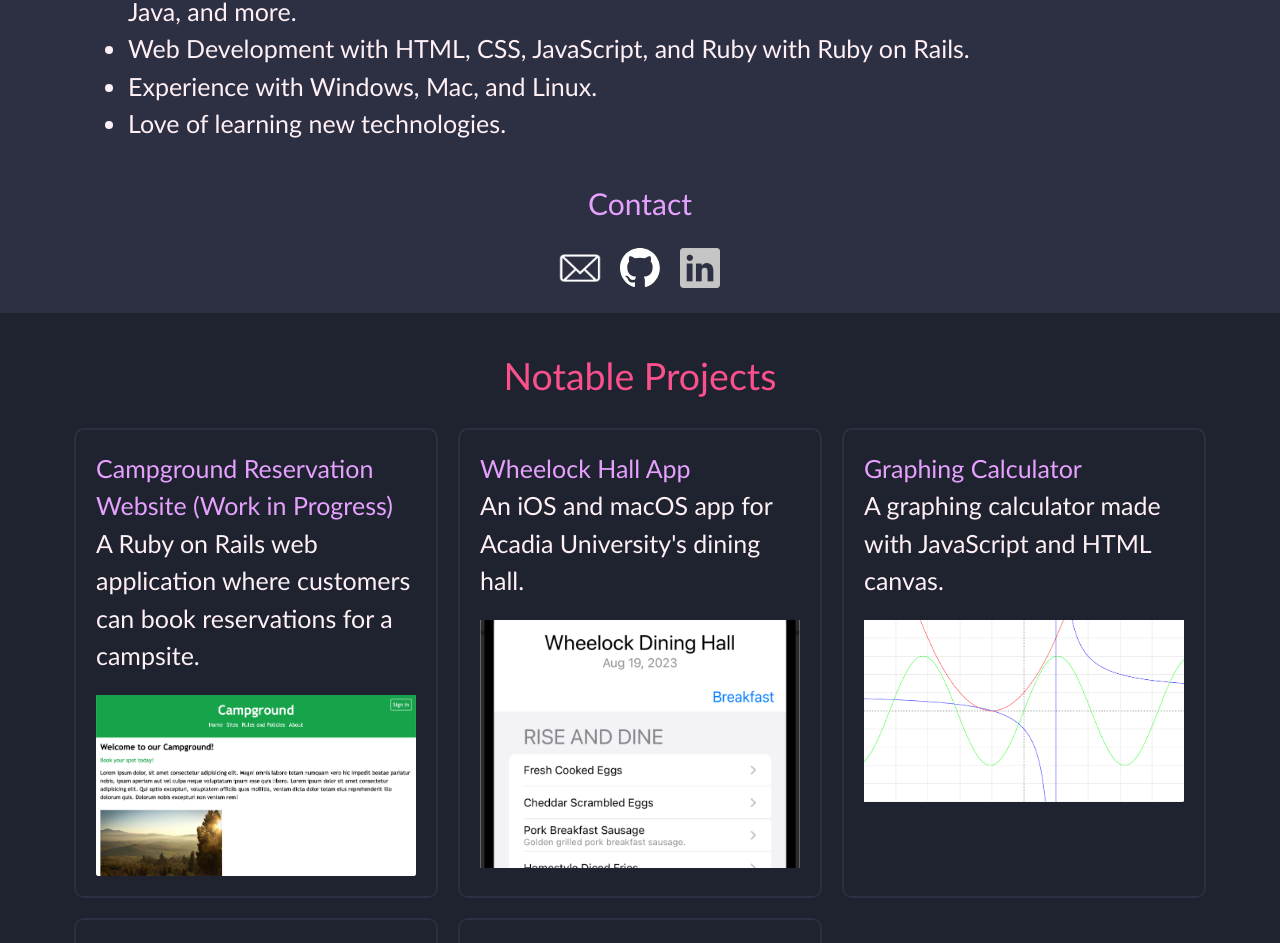
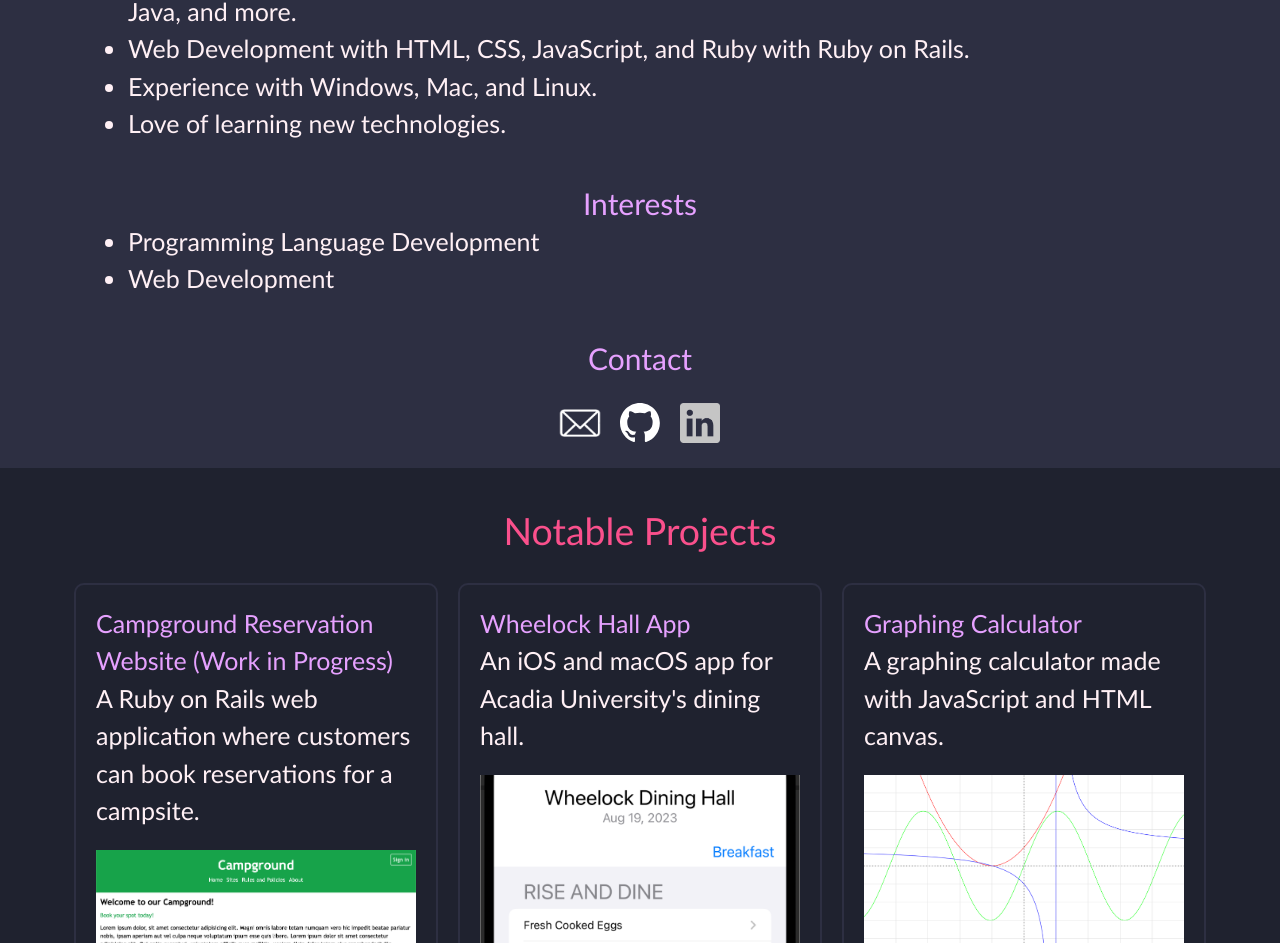
Before and after one commit to aidanc2004/aidanc2004.github.io, a website: page index.html in a window 1280 px wide. Shown: the part 1290-2233 px from the top of the page. Drawn offline with Linux system fonts and the light colour scheme.

Commit message:
Add Interests

```diff
--- a/index.html
+++ b/index.html
@@ -53,6 +53,12 @@
             <li>Web Development with HTML, CSS, JavaScript, and Ruby with Ruby on Rails.</li>
             <li>Experience with Windows, Mac, and Linux.</li>
             <li>Love of learning new technologies.</li>
+        </ul>
+
+        <h2 class="text-purple pt-8 text-2xl">Interests</h2>
+        <ul class="list-disc w-[80vw]">
+            <li>Programming Language Development</li>
+            <li>Web Development</li>
         </ul>
 
         <h2 class="text-purple pt-8 py-4 text-2xl">Contact</h2>
```
